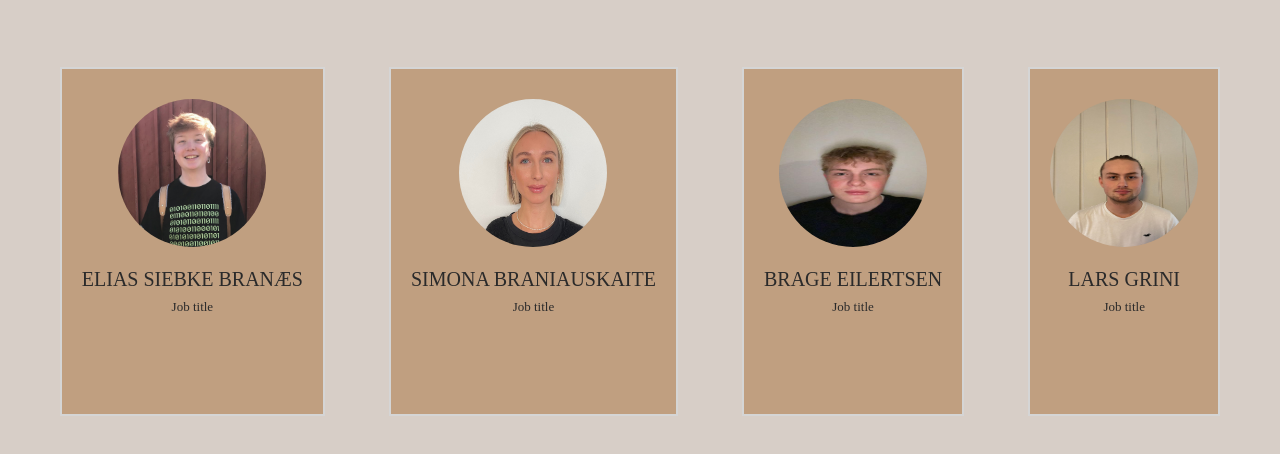
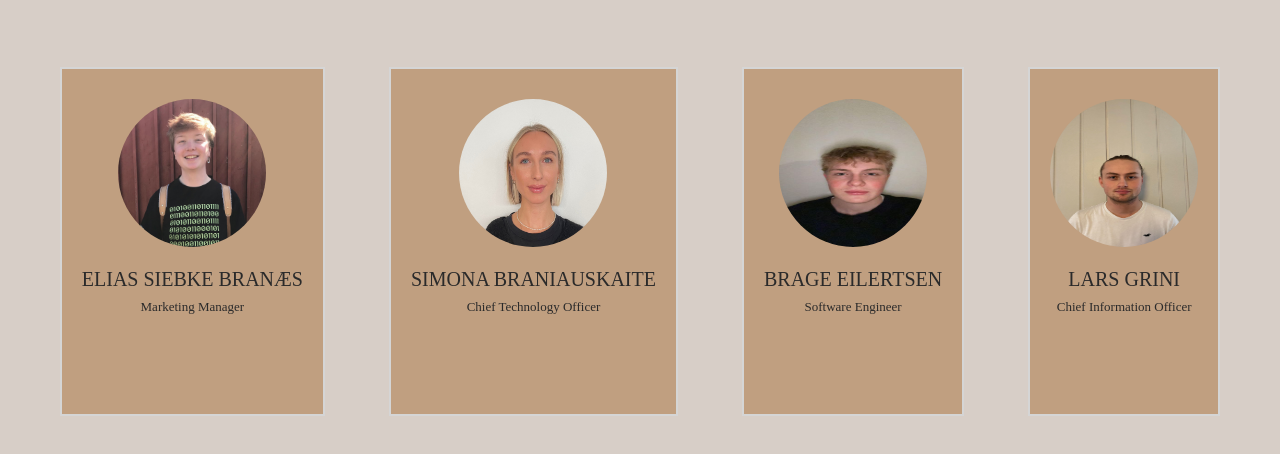
Before and after one commit to BrageEilertsen/buster3, a plain HTML site: page team.html in a window 1280 px wide. Shown: the part 272-726 px from the top of the page. Drawn offline with Linux system fonts and the light colour scheme; a web font is replaced by a local one.

Commit message:
Update team.html

```diff
--- a/team.html
+++ b/team.html
@@ -29,28 +29,28 @@
                 <div class="cnt-block equal-hight" style="height: 349px;">
                   <figure><img src="248351358_914513469168468_4751202599422218762_n.jpeg" class="img-responsive" alt=""></figure>
                   <h3>Elias Siebke Branæs </h3>
-                  <p>Job title</p>
+                  <p>Marketing Manager</p>
                 </div>
             </li>
             <li class="col-12 col-md-6 col-lg-3">
                 <div class="cnt-block equal-hight" style="height: 349px;">
                   <figure><img src="248352373_246665594109400_6067972464971911309_n.jpeg" class="img-responsive" alt=""></figure>
                   <h3>Simona Braniauskaite </h3>
-                  <p>Job title</p>
+                  <p>Chief Technology Officer</p>
                 </div>
             </li>
             <li class="col-12 col-md-6 col-lg-3">
                 <div class="cnt-block equal-hight" style="height: 349px;">
                   <figure><img src="247861183_2944859679101242_5819973664373058015_n.jpeg" class="img-responsive" alt=""></figure>
                   <h3>Brage Eilertsen      </h3>
-                  <p>Job title</p>
+                  <p>Software Engineer</p>
                 </div>
              </li>
             <li class="col-12 col-md-6 col-lg-3">
                 <div class="cnt-block equal-hight" style="height: 349px;">
                   <figure><img src="246438415_834767603855199_3985765164320134278_n.jpeg"img-responsive" alt=""></figure>
                   <h3>Lars Grini           </h3>
-                  <p>Job title</p>
+                  <p>Chief Information Officer</p>
                 </div>
             </li>
           </ul>
```
